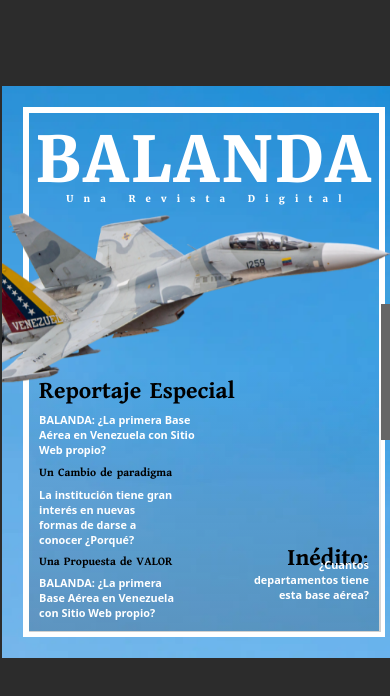
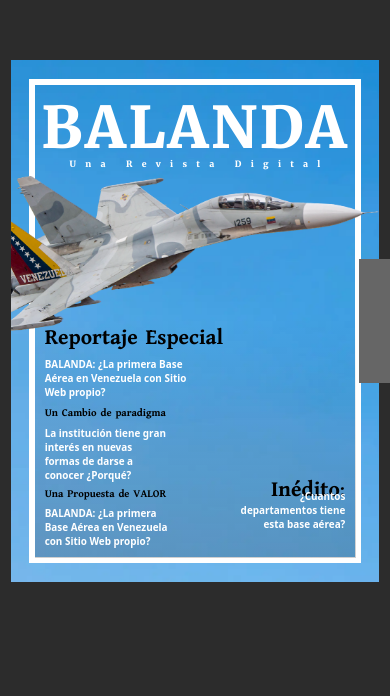
Before and after one commit to Calo1942/revista-BALANDA, a plain HTML site: page index.html in a window 390 px wide. Shown: the part 206-902 px from the top of the page. Drawn offline with Linux system fonts and the light colour scheme; a web font is replaced by a local one.

Commit message:
Tercer commit

```diff
--- a/estilos-genericos.css
+++ b/estilos-genericos.css
@@ -55,7 +55,7 @@
     body {
         flex-direction: column;
         height: auto;
-        zoom: 68%;
+        zoom: 62%;
     }
 
     .mascara-pagina {
@@ -83,12 +83,12 @@
 
 .botones {
     background-color: #666;
-    width: 40px;
+    width: 50px;
     height: 200px;
     position: absolute;
     visibility: visible;
 
-    z-index: 1;
+    z-index: 100;
 }
 
 #boton-izq {
```
